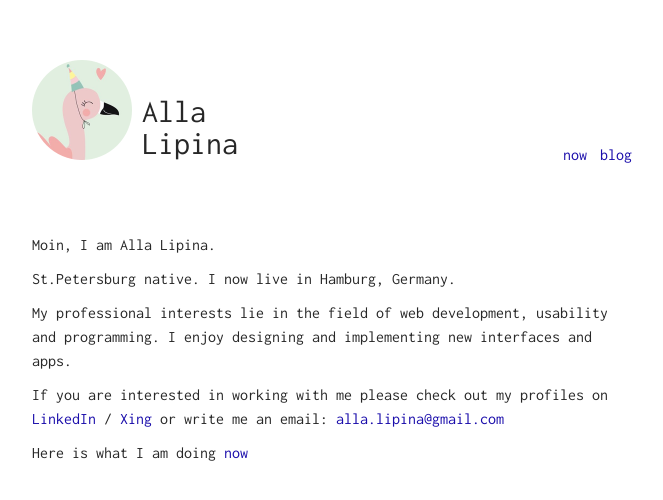
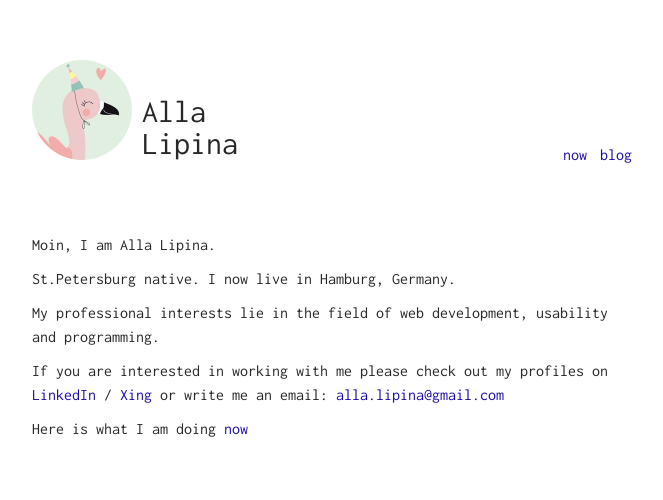
Before and after one commit to alla-lipina/lipina.github.io, a Jekyll site: the page built from index.html, in a window 1280 px wide. Shown: the top 500 px of the page, without its empty margins (308-971 px from the left). Built offline with Jekyll 4.4.1, drawn with Linux system fonts in a browser that asks for light colours.

Commit message:
Edit text

```diff
--- a/index.html
+++ b/index.html
@@ -22,7 +22,7 @@ layout: default
 
     <p>St.Petersburg native. I now live in Hamburg, Germany.</p>
 
-    <p>My professional interests lie in the field of web development, usability and programming. I enjoy designing and implementing new interfaces and apps.</p>
+    <p>My professional interests lie in the field of web development, usability and programming.</p>
 
     <p>If you are interested in working with me please check out my profiles on <a href="{{site.account_linkedin}}" target="_blank">LinkedIn</a> / <a href="{{site.account_xing}}" target="_blank">Xing</a> or write me an email: <a href="mailto:{{site.email}}?Subject=Hi%20Alla" target="_top"">{{site.email}}</a></p>
 
```
